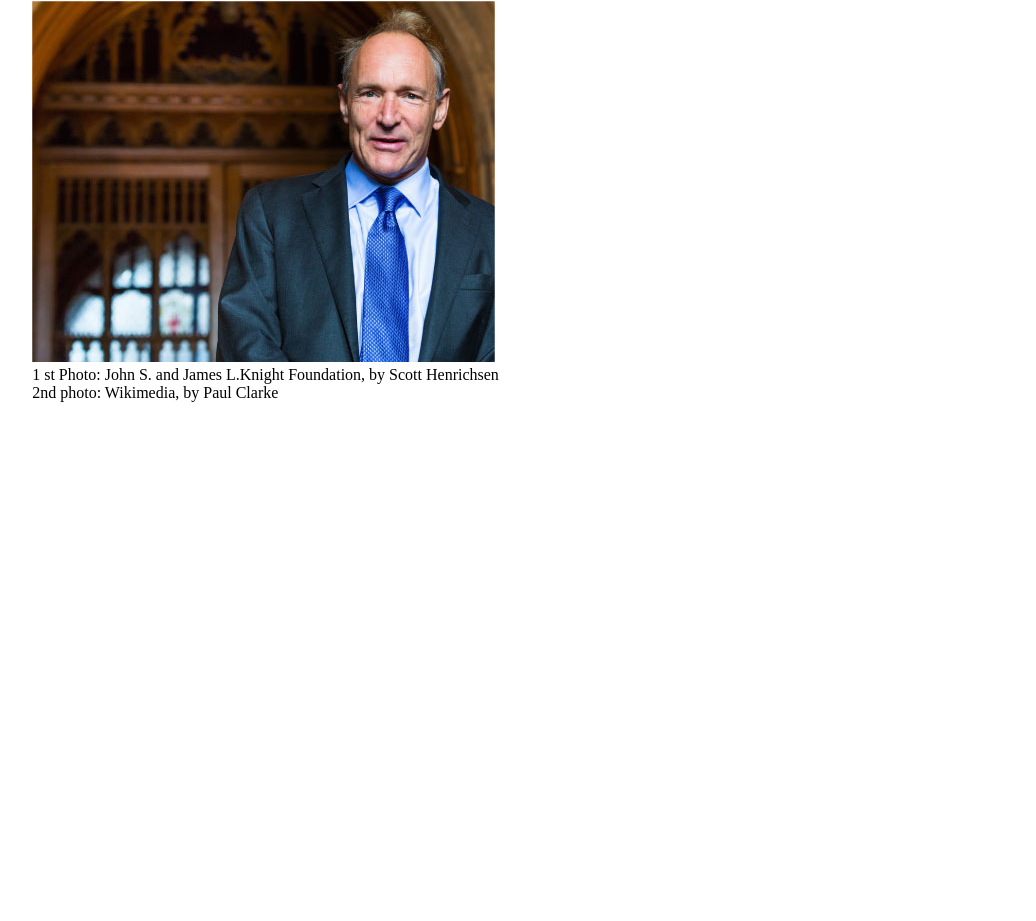
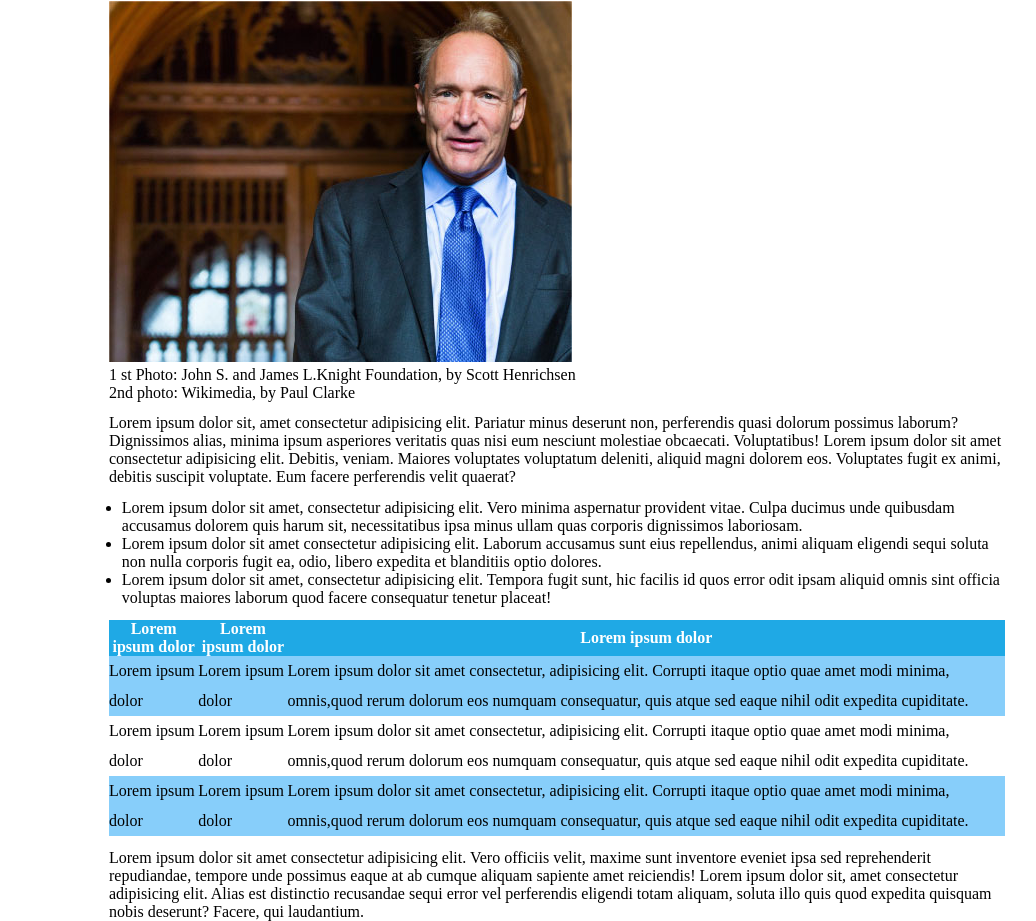
Before and after one commit to DavideTarantino/html-css-booleaner, a plain HTML site: page index.html in a window 1280 px wide. Shown: the part 581-1502 px from the top of the page, without its empty margins (83-1119 px from the left). Before the commit the page ends 983 px from the top, so only its background shows below. Drawn offline with Linux system fonts and the light colour scheme.

Commit message:
fine del body

```diff
--- a/assets/style.css
+++ b/assets/style.css
@@ -18,20 +18,48 @@
 .thebooleaner{
     height: 40%;
     margin-top: 2%;
-    margin-left: 9%;
+    margin-left: 15%;
 }
 
 .all{
-    margin-left: 9%;
+    margin-left: 15%;
     margin-top: 1%;
-    margin-right: 9%;
+    margin-right: 15%;
 }
 
 .notop{
-    margin-left: 9%;
-    margin-right: 9%;
+    margin-left: 15%;
+    margin-right: 15%;
 }
 
 #fonte{
     color: lightskyblue;
 }
+
+#list{
+    margin-left: 16%;
+    margin-top: 1%;
+    margin-right: 15%;
+}
+
+#tabella{
+    margin-left: 15%;
+    margin-top: 1%;
+    width: 70%;
+    margin-right: 15%;
+    border-collapse: collapse;
+}
+
+th{
+    color: white;
+    background-color: rgb(31, 169, 229);
+}
+
+.dispari{
+    background-color: lightskyblue;
+    line-height: 30px;
+}
+
+#pari{
+    line-height: 30px;
+}
--- a/index.html
+++ b/index.html
@@ -22,5 +22,47 @@
         <p class="notop">1 st Photo: John S. and James L.Knight Foundation, by Scott Henrichsen</p>
         <p class="notop">2nd photo: Wikimedia, by Paul Clarke</p>
     </header>
+
+    <body>
+        <section>
+            <p class="all">Lorem ipsum dolor sit, amet consectetur adipisicing elit. Pariatur minus deserunt non, perferendis quasi dolorum possimus laborum? Dignissimos alias, minima ipsum asperiores veritatis quas nisi eum nesciunt molestiae obcaecati. Voluptatibus! Lorem ipsum dolor sit amet consectetur adipisicing elit. Debitis, veniam. Maiores voluptates voluptatum deleniti, aliquid magni dolorem eos. Voluptates fugit ex animi, debitis suscipit voluptate. Eum facere perferendis velit quaerat?</p>
+            <ul id="list">
+                <li>Lorem ipsum dolor sit amet, consectetur adipisicing elit. Vero minima aspernatur provident vitae. Culpa ducimus unde quibusdam accusamus dolorem quis harum sit, necessitatibus ipsa minus ullam quas corporis dignissimos laboriosam.</li>
+                <li>Lorem ipsum dolor sit amet consectetur adipisicing elit. Laborum accusamus sunt eius repellendus, animi aliquam eligendi sequi soluta non nulla corporis fugit ea, odio, libero expedita et blanditiis optio dolores.</li>
+                <li>Lorem ipsum dolor sit amet, consectetur adipisicing elit. Tempora fugit sunt, hic facilis id quos error odit ipsam aliquid omnis sint officia voluptas maiores laborum quod facere consequatur tenetur placeat!</li>
+            </ul>
+        </section>
+        <section>
+            <table id="tabella">
+                <thead>
+                    <tr>
+                        <th>Lorem ipsum dolor</th>
+                        <th>Lorem ipsum dolor</th>
+                        <th>Lorem ipsum dolor</th>
+                    </tr>
+                </thead>
+                <tbody>
+                    <tr class="dispari">
+                        <td>Lorem ipsum dolor</td>
+                        <td>Lorem ipsum dolor</td>
+                        <td>Lorem ipsum dolor sit amet consectetur, adipisicing elit. Corrupti itaque optio quae amet modi minima, omnis,quod rerum dolorum eos numquam consequatur, quis atque sed eaque nihil odit expedita cupiditate.</td>
+                    </tr>
+                    <tr id="pari">
+                        <td>Lorem ipsum dolor</td>
+                        <td>Lorem ipsum dolor</td>
+                        <td>Lorem ipsum dolor sit amet consectetur, adipisicing elit. Corrupti itaque optio quae amet modi minima, omnis,quod rerum dolorum eos numquam consequatur, quis atque sed eaque nihil odit expedita cupiditate.</td>
+                    </tr>
+                    <tr class="dispari">
+                        <td>Lorem ipsum dolor</td>
+                        <td>Lorem ipsum dolor</td>
+                        <td>Lorem ipsum dolor sit amet consectetur, adipisicing elit. Corrupti itaque optio quae amet modi minima, omnis,quod rerum dolorum eos numquam consequatur, quis atque sed eaque nihil odit expedita cupiditate.</td>
+                    </tr>
+                </tbody>
+            </table>
+        </section>
+        <section>
+            <p class="all">Lorem ipsum dolor sit amet consectetur adipisicing elit. Vero officiis velit, maxime sunt inventore eveniet ipsa sed reprehenderit repudiandae, tempore unde possimus eaque at ab cumque aliquam sapiente amet reiciendis! Lorem ipsum dolor sit, amet consectetur adipisicing elit. Alias est distinctio recusandae sequi error vel perferendis eligendi totam aliquam, soluta illo quis quod expedita quisquam nobis deserunt? Facere, qui laudantium.</p>
+        </section>
+    </body>
 </body>
 </html>
```
